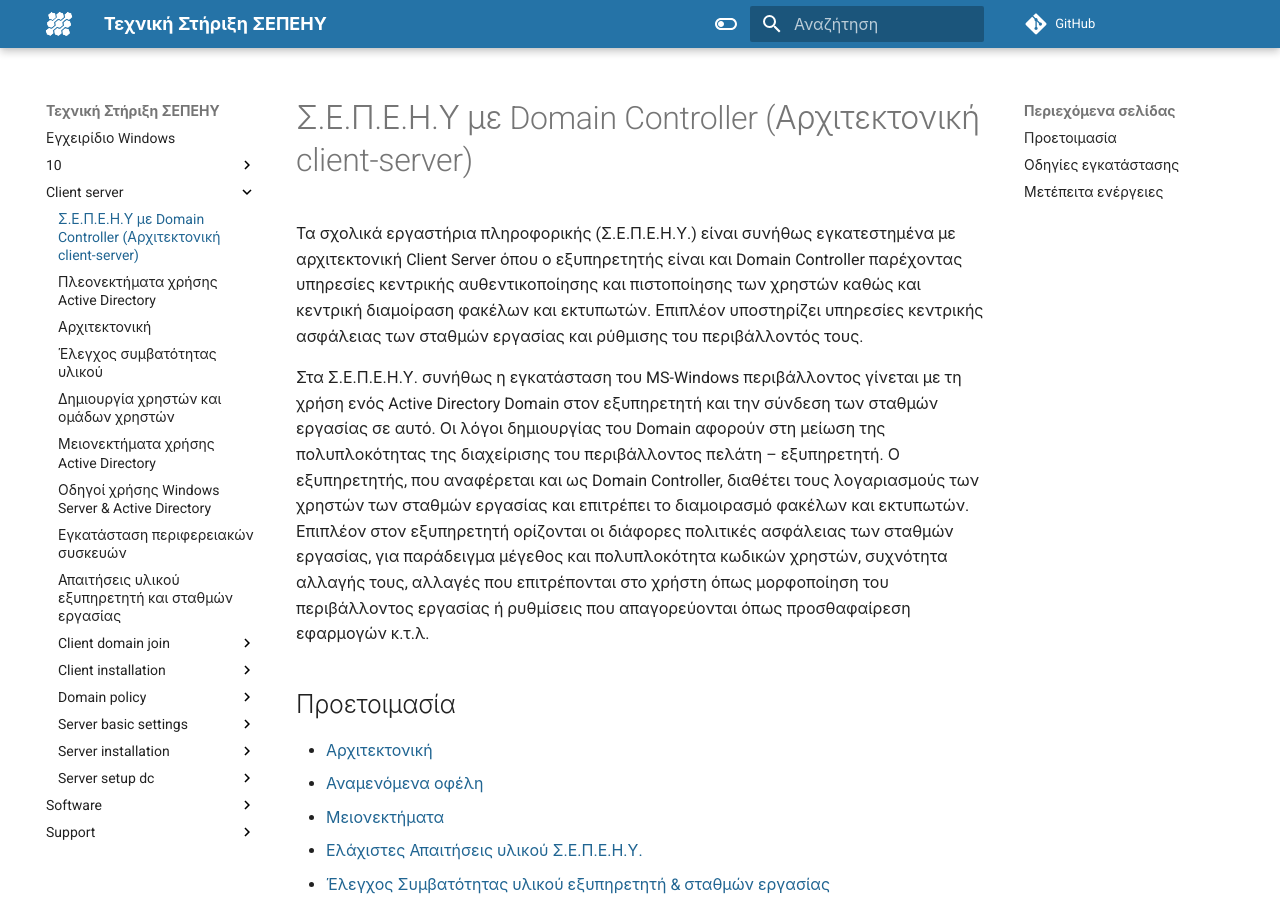
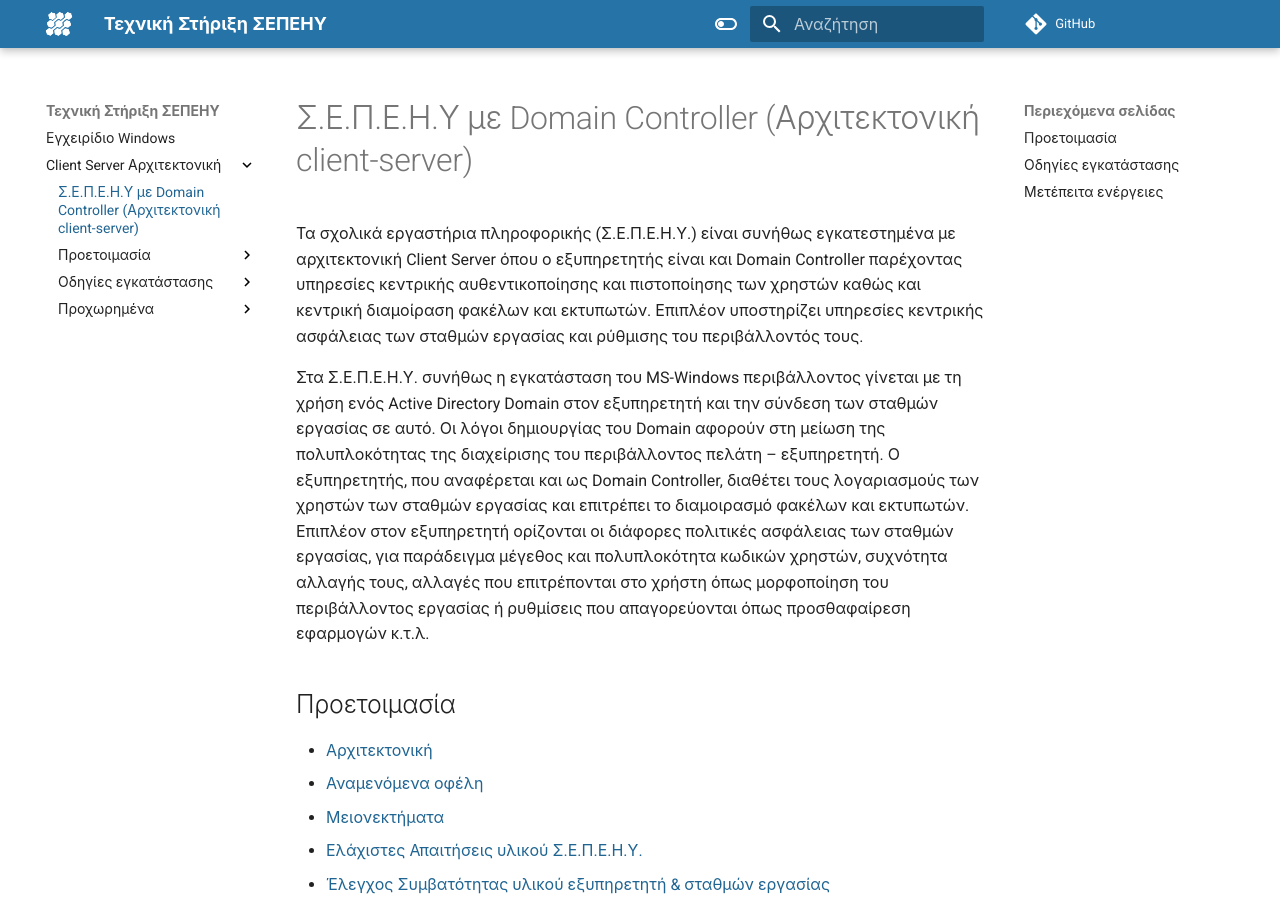
Before and after one commit to pe86/windows, an MkDocs documentation site: the page built from docs/client-server/index.md, in a window 1280 px wide and 900 px high. Built offline with MkDocs 1.6.1 and Material for MkDocs 9.7.7, drawn with Linux system fonts in a browser that asks for light colours; comment, search, counter and statistics services are not loaded; some of the changed lines change nothing that is shown.

Commit message:
create initial menu

```diff
--- a/mkdocs.yml
+++ b/mkdocs.yml
@@ -58,3 +58,26 @@ theme:
         icon: material/toggle-switch
         name: Αλλαγή σε ανοιχτό θέμα
   titles_only: true
+nav:
+  - index.md
+  - Client Server Αρχιτεκτονική:
+    - client-server/index.md
+    - Προετοιμασία:
+      - client-server/architecture/index.md
+      - client-server/advantages/index.md
+      - client-server/disadvantages/index.md
+      - client-server/requirements/index.md
+      - client-server/compatibility/index.md
+    - Οδηγίες εγκατάστασης:
+      - client-server/server-installation/index.md
+      - client-server/server-basic-settings/index.md
+      - client-server/server-setup-dc/index.md
+      - client-server/domain-policy/index.md
+      - client-server/client-installation/index.md
+      - client-server/client-domain-join/index.md
+      - software/index.md
+      - client-server/create-users/index.md
+    - Προχωρημένα:
+      - client-server/guides/index.md
+      - client-server/peripherals/index.md
+      - software/advanced/index.md
```
